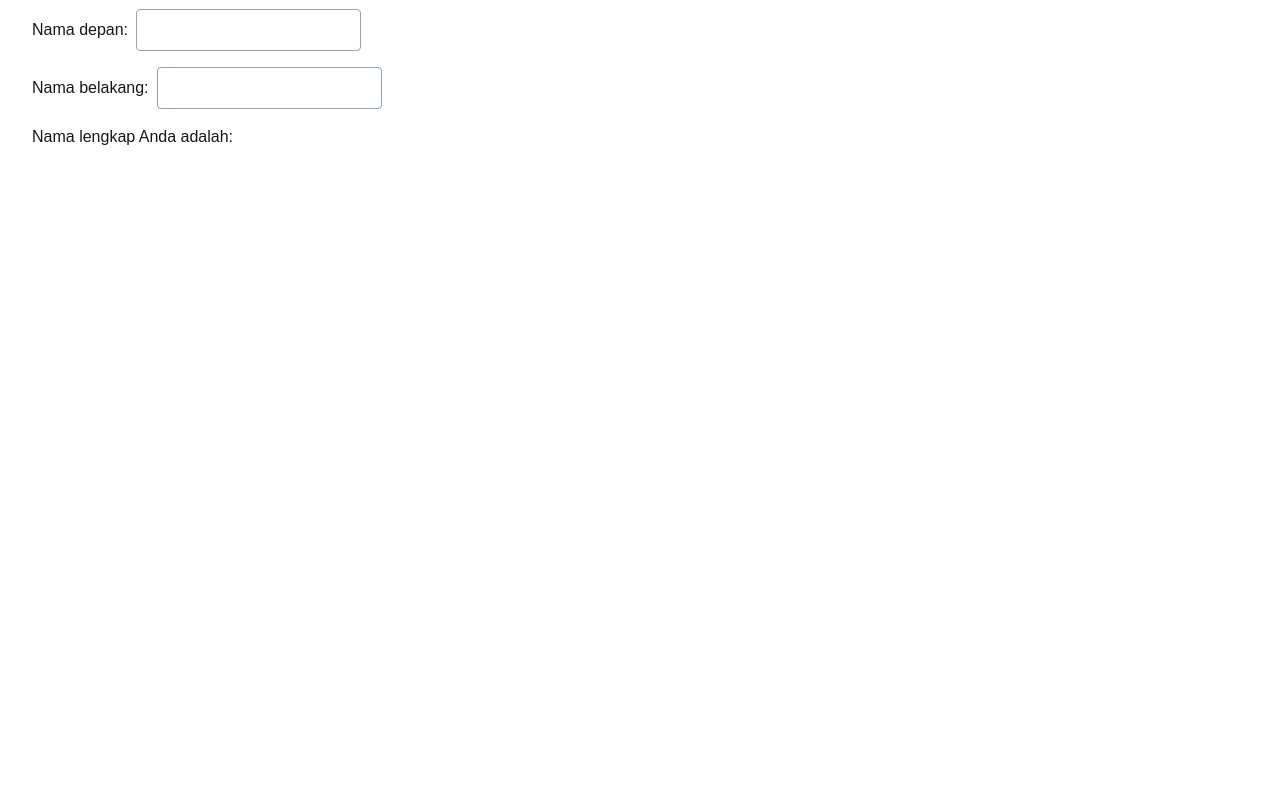
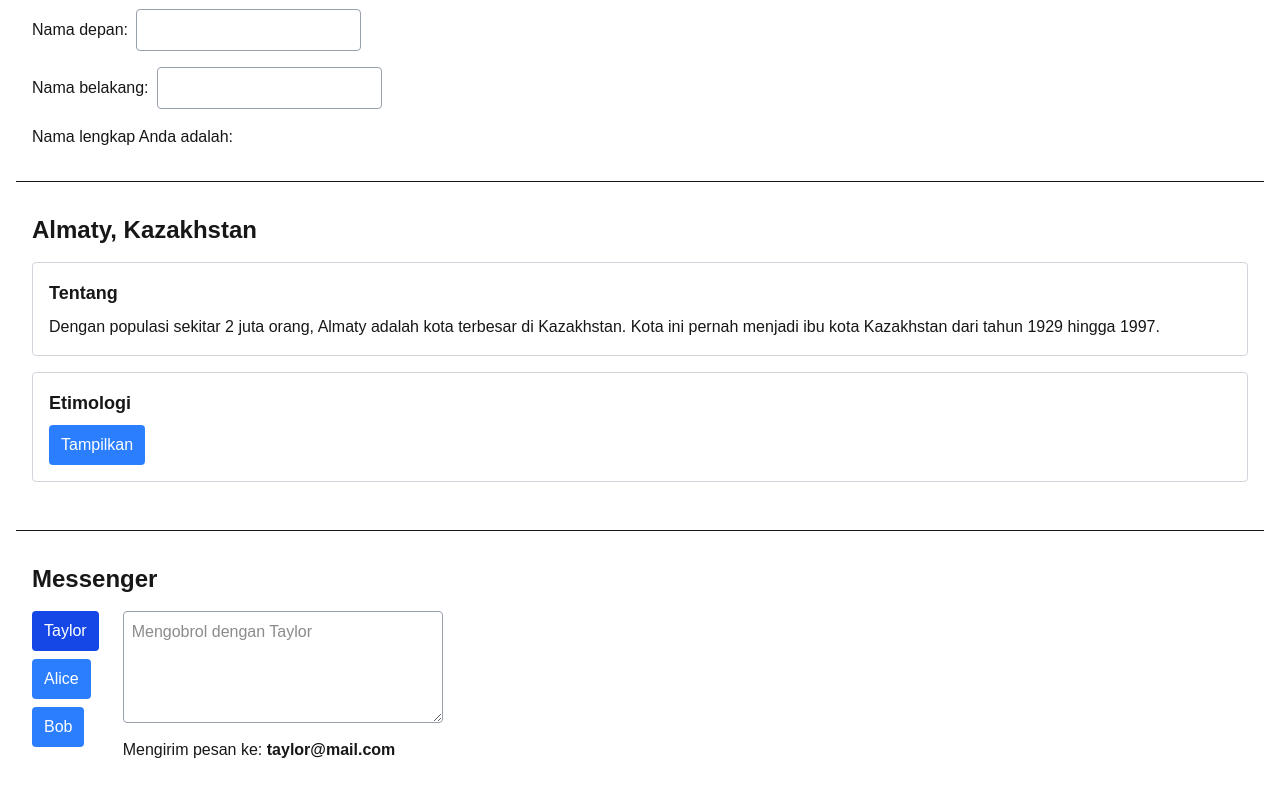
Before and after one commit to Hammsz/04-event-dan-state, a Next.js app: page / in a window 1280 px wide. Shown: the part 1153-1947 px from the top of the page. Before the commit the page ends 1334 px from the top, so only its background shows below. Built offline with nearby package versions, Linux system fonts and the light colour scheme.

Commit message:
Praktikum 6: Lifting state dan reset state

```diff
--- a/src/app/page.tsx
+++ b/src/app/page.tsx
@@ -5,8 +5,10 @@ import Tombol_1, {
   Tombol_3,
 } from "@/components/button";
 
+import Messenger from "@/components/chat";
 import Gallery from "@/components/gallery";
 import Form, { Form_2 } from "@/components/form";
+import Accordion from "@/components/accordion";
 
 export default function Home() {
   return (
@@ -49,6 +51,15 @@ export default function Home() {
       <hr className="my-4" />
 
 <Form_2 />
+
+      <hr className="my-4" />
+
+      <Accordion />
+
+      <hr className="my-4" />
+
+      <Messenger />
+
     </main>
   );
 }
--- /dev/null
+++ b/src/components/accordion.tsx
@@ -0,0 +1,64 @@
+"use client";
+
+import { useState, type ReactNode } from "react";
+
+export default function Accordion() {
+  const [activeIndex, setActiveIndex] = useState(0);
+
+  return (
+    <div className="p-4">
+      <h2 className="mb-4 text-2xl font-bold">
+        Almaty, Kazakhstan
+      </h2>
+
+      <Panel
+        title="Tentang"
+        isActive={activeIndex === 0}
+        onShow={() => setActiveIndex(0)}
+      >
+        Dengan populasi sekitar 2 juta orang, Almaty adalah kota terbesar
+        di Kazakhstan. Kota ini pernah menjadi ibu kota Kazakhstan dari
+        tahun 1929 hingga 1997.
+      </Panel>
+
+      <Panel
+        title="Etimologi"
+        isActive={activeIndex === 1}
+        onShow={() => setActiveIndex(1)}
+      >
+        Nama Almaty berasal dari kata dalam bahasa Kazakh yang berkaitan
+        dengan apel. Wilayah di sekitar Almaty dikenal sebagai salah satu
+        daerah asal tanaman apel.
+      </Panel>
+    </div>
+  );
+}
+
+function Panel({
+  title,
+  children,
+  isActive,
+  onShow,
+}: {
+  title: string;
+  children: ReactNode;
+  isActive: boolean;
+  onShow: () => void;
+}) {
+  return (
+    <section className="mb-4 rounded border border-gray-300 p-4">
+      <h3 className="text-lg font-bold">{title}</h3>
+
+      {isActive ? (
+        <p className="mt-2">{children}</p>
+      ) : (
+        <button
+          onClick={onShow}
+          className="mt-2 rounded bg-blue-500 px-3 py-2 text-white hover:bg-blue-700"
+        >
+          Tampilkan
+        </button>
+      )}
+    </section>
+  );
+}
--- /dev/null
+++ b/src/components/chat.tsx
@@ -0,0 +1,84 @@
+"use client";
+
+import { useState } from "react";
+
+const contacts = [
+  { name: "Taylor", email: "taylor@mail.com" },
+  { name: "Alice", email: "alice@mail.com" },
+  { name: "Bob", email: "bob@mail.com" },
+];
+
+type Contact = {
+  name: string;
+  email: string;
+};
+
+function ContactList({
+  selectedContact,
+  contacts,
+  onSelect,
+}: {
+  selectedContact: Contact;
+  contacts: Contact[];
+  onSelect: (contact: Contact) => void;
+}) {
+  return (
+    <section className="contact-list">
+      <ul>
+        {contacts.map((contact) => (
+          <li key={contact.email} className="mb-2">
+            <button
+              onClick={() => onSelect(contact)}
+              className={`rounded px-3 py-2 text-white ${
+                selectedContact.email === contact.email
+                  ? "bg-blue-700"
+                  : "bg-blue-500"
+              }`}
+            >
+              {contact.name}
+            </button>
+          </li>
+        ))}
+      </ul>
+    </section>
+  );
+}
+
+function Chat({ contact }: { contact: Contact }) {
+  const [text, setText] = useState("");
+
+  return (
+    <section className="chat">
+      <textarea
+        value={text}
+        placeholder={`Mengobrol dengan ${contact.name}`}
+        onChange={(e) => setText(e.target.value)}
+        className="h-28 w-80 rounded border border-gray-400 p-2"
+      />
+
+      <p className="mt-2">
+        Mengirim pesan ke: <b>{contact.email}</b>
+      </p>
+    </section>
+  );
+}
+
+export default function Messenger() {
+  const [to, setTo] = useState(contacts[0]);
+
+  return (
+    <div className="p-4">
+      <h2 className="mb-4 text-2xl font-bold">Messenger</h2>
+
+      <div className="flex gap-6">
+        <ContactList
+          contacts={contacts}
+          selectedContact={to}
+          onSelect={(contact) => setTo(contact)}
+        />
+
+        <Chat key={to.email} contact={to} />
+      </div>
+    </div>
+  );
+}
```
Also changed, not shown: 4 other files (tests, documents, lock files or other folders).
